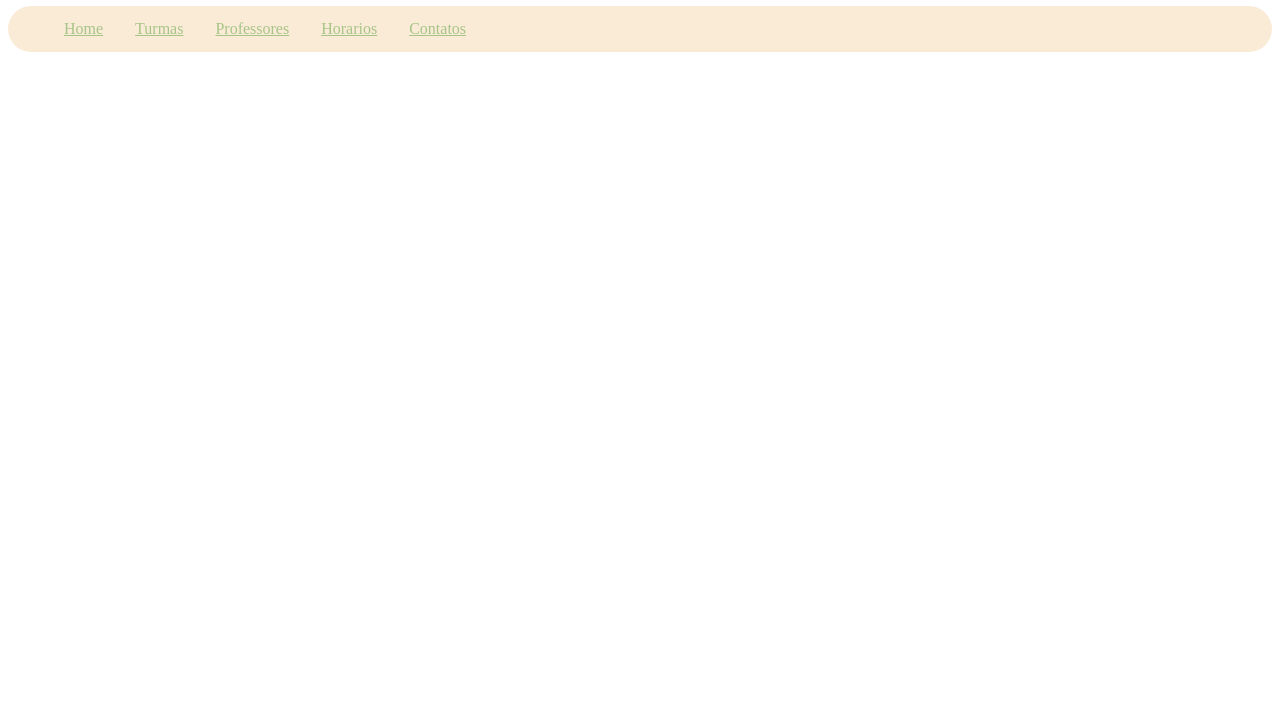
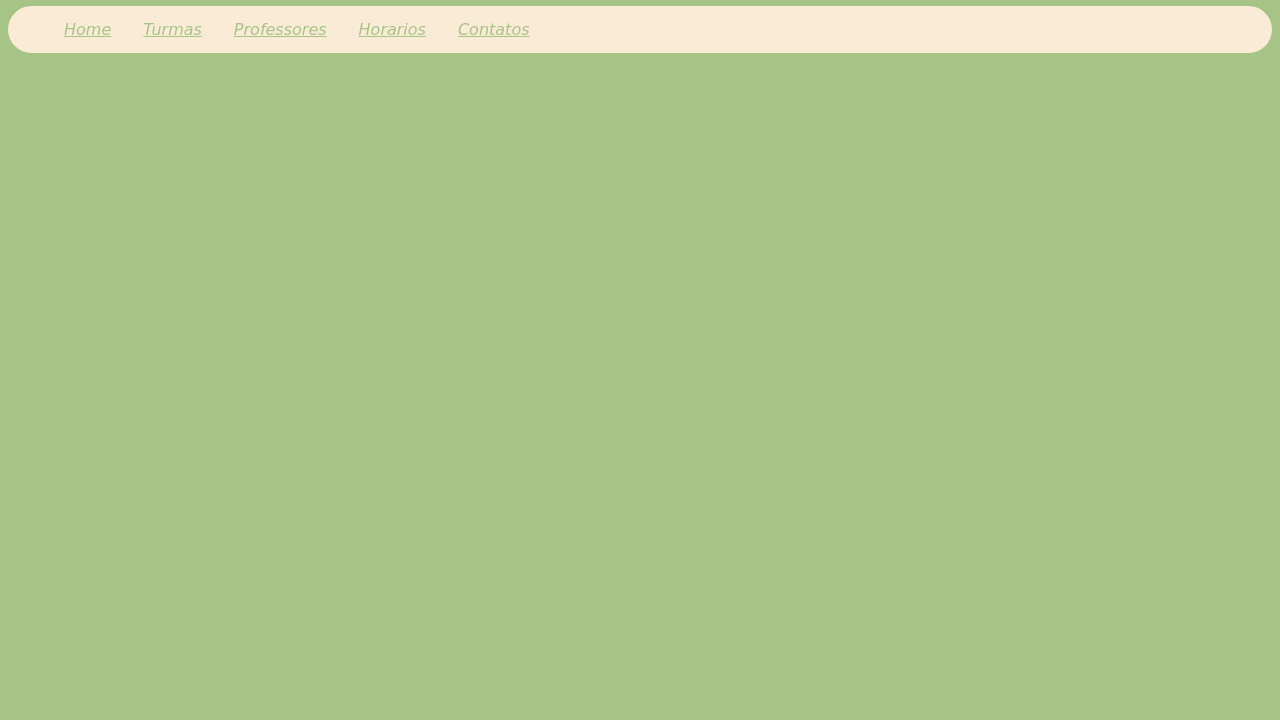
Before and after one commit to GTHEBAS457/projeto.html, a plain HTML site: page index.html in a window 1280 px wide. Shown: the part 80-800 px from the top of the page. Drawn offline with Linux system fonts and the light colour scheme; a web font is replaced by a local one.

Commit message:
Update style.css

```diff
--- a/style.css
+++ b/style.css
@@ -1,4 +1,3 @@
-style.css
 @import url('https://fonts.googleapis.com/css2?family=Tagesschrift&display=swap');
 
 
@@ -31,8 +30,7 @@ li a{
     color:   rgb(167, 196, 135);
     text-emphasis: none;
     padding: 14px 16px;
+    font-family: "Molle", cursive;
+    font-weight: 400;
+    font-style: italic;
 }
-
-a{
-    color: rgb(69, 175, 207);
-}
```
